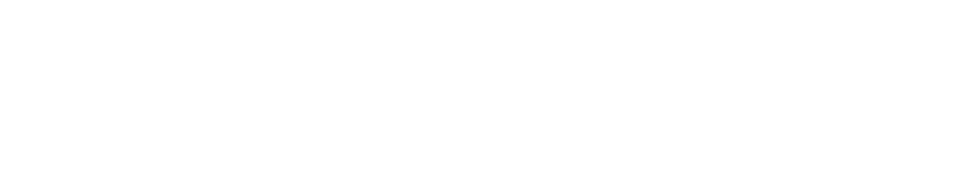
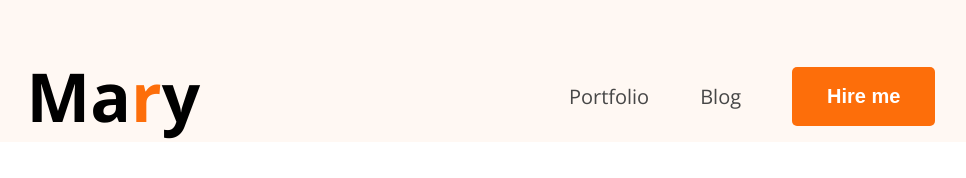
Before and after one commit to tamgedulhasan/tamgedul-portfolio, a plain HTML site: page index.html in a window 1280 px wide. Shown: the whole page, without its empty margins (159-1125 px from the left). Drawn offline with nearby package versions, Linux system fonts and the light colour scheme.

Commit message:
navigation

```diff
--- a/index.html
+++ b/index.html
@@ -4,8 +4,29 @@
     <meta charset="UTF-8">
     <meta name="viewport" content="width=device-width, initial-scale=1.0">
     <title>Tamgedul Portfolio</title>
+    <link rel="stylesheet" href="styles/portfolio.css">
+
+    <link rel="preconnect" href="https://fonts.googleapis.com">
+<link rel="preconnect" href="https://fonts.gstatic.com" crossorigin>
+<link href="https://fonts.googleapis.com/css2?family=Open+Sans:ital,wght@0,300..800;1,300..800&display=swap" rel="stylesheet">
+
 </head>
-<body>
+<body class="open-sans">
+
+    <header>
+
+        <nav>
+            <div class="logo">
+                <h2>Ma<span class="color-orange">r</span>y</h2>
+            </div>
+            <ul class="menu">
+                <li><a href="">Portfolio</a></li>
+                <li><a href="">Blog</a></li>
+                <li><button class="btn">Hire me</button></li>
+            </ul>
+        </nav>
+
+    </header>
 
 </body>
 </html>
--- /dev/null
+++ b/styles/portfolio.css
@@ -0,0 +1,56 @@
+
+*{
+    margin: 0;
+    padding: 0;
+    box-sizing: border-box;
+}
+
+.open-sans {
+  font-family: "Open Sans", sans-serif;
+  font-optical-sizing: auto;
+
+}
+.logo{
+    font-size: 45px;
+    font-weight: 900;
+}
+.color-orange{
+    color: #fd6e0a;
+}
+.btn{
+    background-color: #fd6e0a;
+    border: none;
+    padding: 18px 35px;
+    border-radius: 5px;
+    font-size: 20px;
+    font-weight: bold;
+    color: white;
+
+}
+
+
+header{
+    background-color: #fff8f3;
+    padding-top: 50px;
+}
+nav{
+    width: 71%;
+    max-width: 1140px;
+    margin: 0px auto;
+    display: flex;
+    justify-content: space-between;
+    align-items: center;
+}
+nav .menu{
+    display: flex;
+    list-style-type: none;
+    gap: 51px;
+    align-items: center;
+}
+nav .menu a{
+    font-size: 20px;
+    color: #474747;
+    text-decoration: none;
+
+
+}
```
